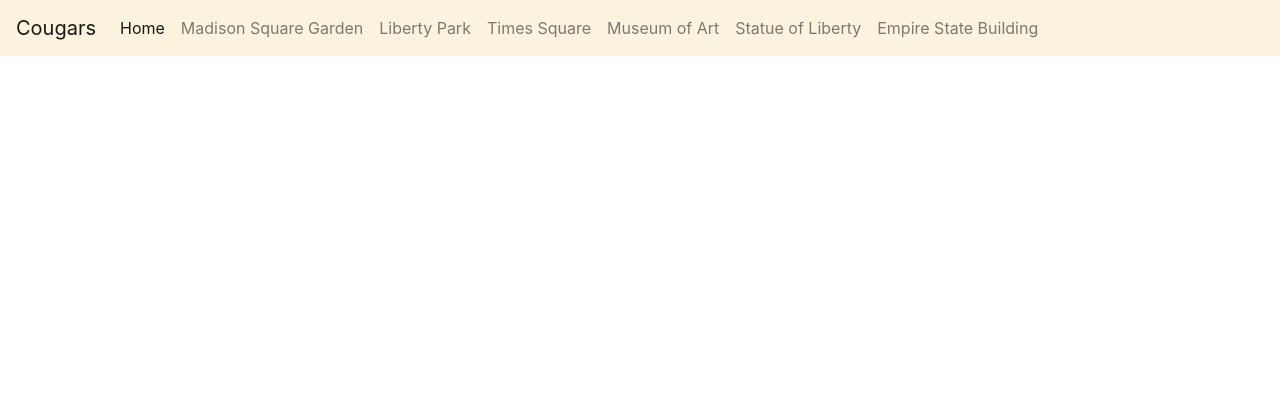
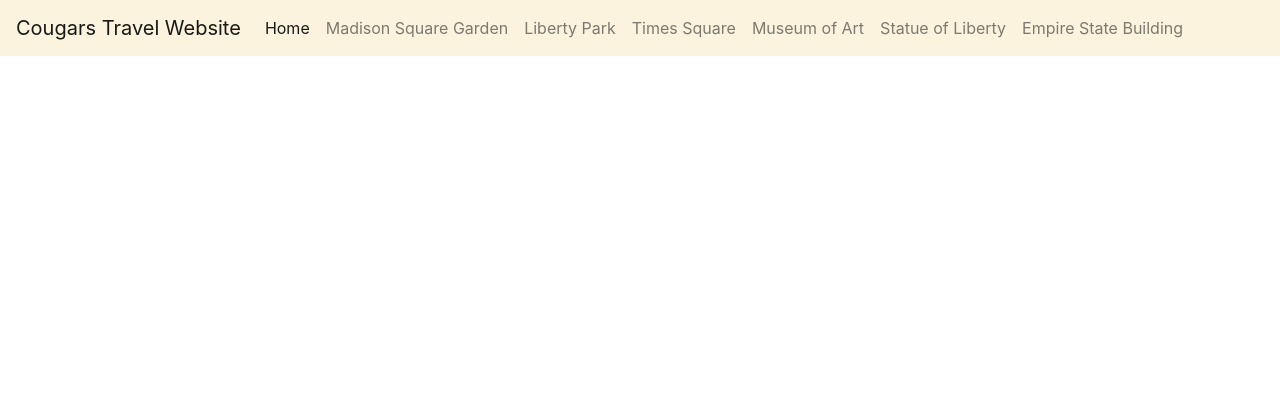
Before and after one commit to noyah81/cougars, a Flask app: page / in a window 1280 px wide. Shown: the top 420 px of the page. Run offline with Flask 2, Linux system fonts and the light colour scheme.

Commit message:
formatted heading

```diff
--- a/templates/base.html
+++ b/templates/base.html
@@ -3,12 +3,12 @@
 <head>
     <link rel="stylesheet" href="https://cdn.jsdelivr.net/npm/bootstrap@4.5.3/dist/css/bootstrap.min.css" integrity="sha384-TX8t27EcRE3e/ihU7zmQxVncDAy5uIKz4rEkgIXeMed4M0jlfIDPvg6uqKI2xXr2" crossorigin="anonymous">
     <header class="intro-header" style="background-color: #ffe6b3;">
-        <Cougars>{% block title %}{% endblock %}</Cougars>
+        <Cougars>{% block title %} {% endblock %}</Cougars>
     </header>
 <body>
 
 <nav class="navbar navbar-expand-lg navbar-light" style="background-color: #FCF3DE;">
-    <a class="navbar-brand">Cougars</a>
+    <a class="navbar-brand">Cougars Travel Website</a>
     <button class="navbar-toggler" type="button" data-toggle="collapse" data-target="#navbarSupportedContent" aria-controls="navbarSupportedContent" aria-expanded="false" aria-label="Toggle navigation">
         <span class="navbar-toggler-icon"></span>
     </button>
```
